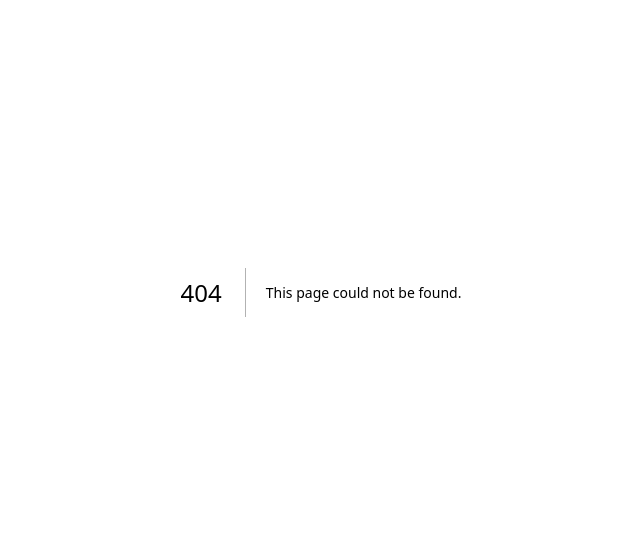
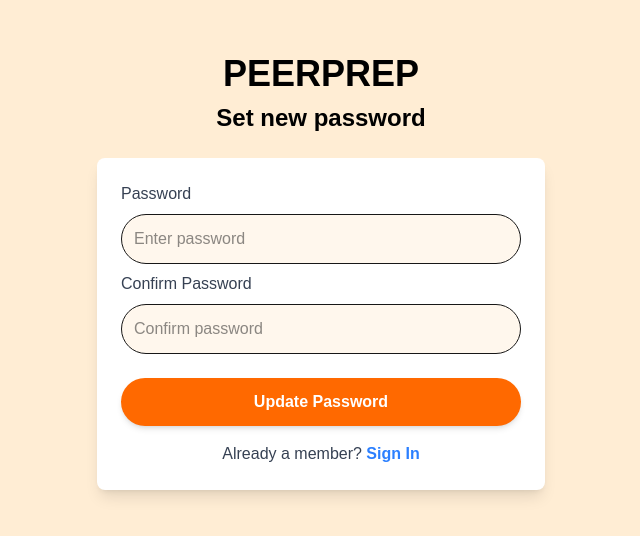
Before and after one commit to brittobabu/peerprep-g04, a Next.js app in the folder frontend/: page /auth/forgot-password/verification/reset-password in a window 1280 px wide. Before the commit this address had no page. Shown: the part 108-644 px from the top of the page, without its empty margins (319-959 px from the left). Built offline with nearby package versions, Linux system fonts and the light colour scheme.

Commit message:
FEAT: reset password page

```diff
--- /dev/null
+++ b/frontend/src/app/auth/forgot-password/verification/reset-password/page.js
@@ -0,0 +1,67 @@
+'use client';
+
+import { useState } from "react";
+import { useRouter } from "next/navigation";
+import axios from "axios";
+
+export default function ResetPasswordPage() {
+    const [password, setPassword] = useState("");
+    const [confirmPassword, setConfirmPassword] = useState("");
+    const router = useRouter();
+
+    const handleSubmit = async (e) => {
+        e.preventDefault();
+        if (password !== confirmPassword) {
+            alert("Passwords do not match");
+            return;
+          }
+        try {
+            await axios.post("http://localhost:3001/api/auth/forgot-password/verification/reset-password", { password, confirmPassword });
+            router.push("/auth/login");
+        } catch (error) {
+            alert(error.response?.data?.message || "Failed to update password");
+        }
+    };
+
+    return (
+        <div className="header-container">
+
+        <h1 className="header-title">
+            PEERPREP
+        </h1>
+        <h2 className="header-sub-title">Set new password</h2>
+
+        <div className="form-container">
+            <form onSubmit={handleSubmit} className="space-y-2">
+            <label className="form-label">Password</label>
+            <input
+                type="password"
+                placeholder="Enter password"
+                value={password}
+                onChange={(e) => setPassword(e.target.value)}
+                className="form-input"
+                required
+            />
+            <label className="form-label">Confirm Password</label>
+            <input
+                type="password"
+                placeholder="Confirm password"
+                value={confirmPassword}
+                onChange={(e) => setConfirmPassword(e.target.value)}
+                className="form-input"
+                required
+            />
+            <button
+                type="submit"
+                className="button-submit mt-4"
+            >
+                Update Password
+            </button>
+            </form>
+            <p className="footer-msg">
+            Already a member? <a href="/auth/login" className="footer-ref">Sign In</a>
+            </p>
+        </div>
+        </div>
+    );
+}
```
Also changed, not shown: 1 other file (tests, documents, lock files or other folders).
